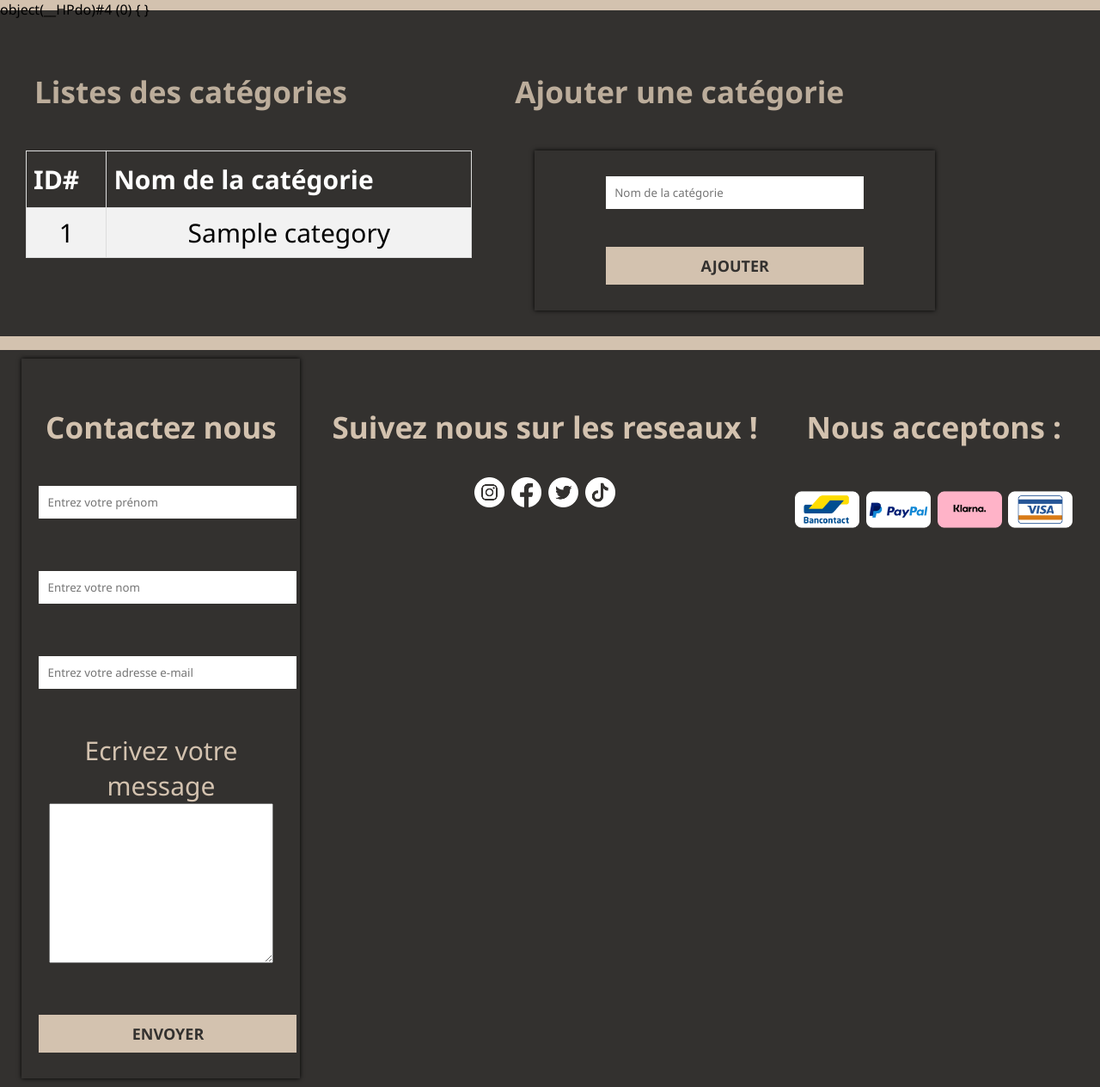
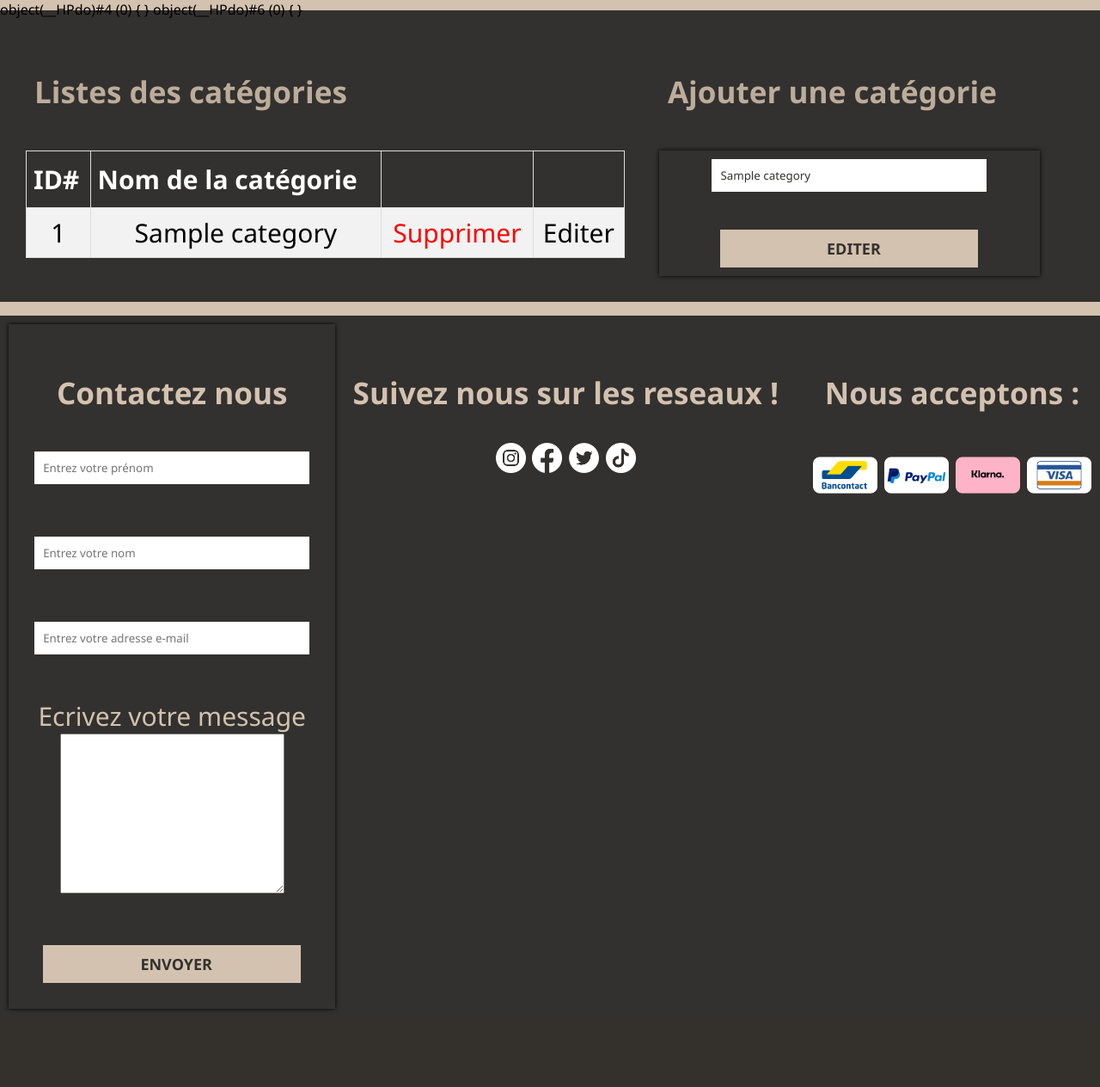
Before and after one commit to nejlael/Projet-zad-nejla, a PHP site: page /categories.php?action=edit&id=1 in a window 1280 px wide. Shown: the part 129-1393 px from the top of the page at 86% size. After the commit the page ends 1304 px from the top, so only its background shows below. Run offline with PHP 8.4, Linux system fonts and the light colour scheme; the visitor is signed in with stand-in values (Sample User, id 1); tables that the repository leaves empty hold one stand-in row (values such as "Sample post").

Commit message:
nettoyage : indentation

```diff
--- a/backend/config/db.php
+++ b/backend/config/db.php
@@ -1,4 +1,9 @@
 <?php
+
+ini_set('mysql.connect_timeout',300);
+ini_set('default_socket_timeout',300);
+define('MB', 1048576); //1024 bytes *1024 bytes = 1048576 = 1 MB
+
 
 class Db{
     public $_db;
@@ -8,7 +13,7 @@
     {
         try {
 			//permet de charger la base de donnée
-            $this->_db = new PDO('mysql:host=localhost;dbname=emerald_boutique;port=3306', 'zad_emerald', 'zad_emerald');
+            $this->_db = new PDO('mysql:host=localhost;dbname=emerald_boutique;port=3306', 'root', '');
             var_dump($this->_db);
             $this->_db->setAttribute(PDO::ATTR_ERRMODE,PDO::ERRMODE_EXCEPTION);
 			$this->_db->setAttribute(PDO::ATTR_DEFAULT_FETCH_MODE,PDO::FETCH_OBJ);
--- a/backend/services/category.service.php
+++ b/backend/services/category.service.php
@@ -21,7 +21,7 @@
 	}
 
     public function getCategories() {
-		$query = 'SELECT * FROM categories';
+		$query = 'SELECT * FROM categories ORDER BY id';
 
 		# Exécution du query
 		$result = $this->db->query($query);
@@ -36,6 +36,34 @@
 		return $array;
 	}
 
+	public function getCategory($id) {
+		$query = 'SELECT * FROM categories WHERE id="'.$id.'"';
+		$result = $this->db->query($query);
+		$row = $result->fetch();
+		if ($result->rowcount()!=0) {
+			return new Category($row->id,$row->name);
+		}
+		return null;
+	}
+
+	public function deleteCategory($categoryId){
+		$query = 'DELETE FROM categories WHERE id="'.$categoryId . '"';
+		$qp = $this->db->prepare($query);
+		$qp->execute();
+		return true;
+	}
+
+
+	public function editCategory($category){
+		$query = 'UPDATE categories SET name=' . $this->db->quote($category->name()) . 'WHERE id=' . $category->id();
+		$qp = $this->db->prepare($query);
+		try{
+            $qp->execute();
+            return true;
+        }catch (PDOException $e) {
+		    return false;
+        }
+	}
 
 }
 
--- a/catalogue.php
+++ b/catalog.php
@@ -1,12 +1,11 @@
 <?php
     include 'layout/header.php';
     require 'backend/config/db.php';
-require 'backend/models/product.class.php';
-require 'backend/services/product.service.php';
+    require 'backend/models/category.class.php';
+    require 'backend/services/category.service.php';
 
     require 'backend/models/product.class.php';
     require 'backend/services/product.service.php';
-
 
     $productService = new ProductService();
 
@@ -19,7 +18,6 @@
     }else{
         $products = $productService->getProductsByCategory($_GET['category_id']);
     }
-
 
     ?>
     <main>
--- a/categories.php
+++ b/categories.php
@@ -1,67 +1,98 @@
 <?php
-
     require 'backend/config/db.php';
     include 'layout/header.php';
 
-if (!isLogged()) {
+    if (!isAdmin()) {
         header('location:login.php');
     }
+    require 'backend/models/product.class.php';
     require 'backend/models/category.class.php';
+
     require 'backend/services/category.service.php';
+    require 'backend/services/product.service.php';
 
     $array = [
         'nameError' => '',
         'messageSuccess' => '',
         'messageError' => '',
-    'isSuccess' => true
+        'isSuccess' => true,
     ];
+    $productService = new ProductService();
     $categoryService = new CategoryService();
+    $categoryToEdit = null;
+    if (isset($_GET['action']) && !empty($_GET['action'])) {
+        if ($_GET['action'] == 'delete') {
+            if (!empty($_GET['id'])) {
+                //Supprimer les produits liés à la catégorie
+                $productService->deleteProductByCategoryId($_GET['id']);
+                //Ensuite supprimer la catégorie
+                $categoryService->deleteCategory($_GET['id']);
+
+                header('location:categories.php');
+            }
+        }
+        if ($_GET['action'] == 'edit') {
+            $categoryToEdit = $categoryService->getCategory($_GET['id']);
+        }
+    }
     $categories = $categoryService->getCategories();
 
-
     if (strtoupper($_SERVER['REQUEST_METHOD']) === 'POST') {
-
-    if(isset($_POST['submit'])){
         $name = verifyInput($_POST['name']);
+        //Cette instruction est commune selon si on souhaite ajouter ou editer une catégorie
         if (empty($name)) {
             $array['nameError'] = 'Le nom de la catégorie est requis !';
             $array['isSuccess'] = false;
         }
+
+        if (isset($_POST['editSubmit'])) {
             if ($array['isSuccess']) {
-            $category = new Category(
-                null,
-                $name,
-            );
+                $category = new Category($_GET['id'], $name);
+
+                $isEdit= $categoryService->editCategory($category);
+                if ($isEdit) {
+                    $array['messageSuccess'] = 'Catégorie éditée !';
+                    header('location:categories.php');
+                } else {
+                    $array['messageError'] = 'La catégorie existe déjà !';
+                }
+            }
+        }
+
+        if (isset($_POST['addSubmit'])) {
+            if ($array['isSuccess']) {
+                $category = new Category(null, $name);
 
                 $isAdded = $categoryService->save($category);
-            if($isAdded){
+                if ($isAdded) {
                     $array['messageSuccess'] = 'Catégorie ajouté !';
-                header("Refresh:0");
-
-            }else{
+                    header('Refresh:0');
+                } else {
                     $array['messageError'] = 'La catégorie existe déjà !';
                 }
             }
         }
     }
-
-
     ?>
-
 <main class="admin">
     <div class="grid-container">
         <div class="grid-item">
             <h3>Listes des catégories</h3>
-
             <table id="table">
                 <tr>
                     <th>ID#</th>
                     <th>Nom de la catégorie</th>
+                    <th></th>
+                    <th></th>
                 </tr>
-  <?php for ($i=0;$i<count($categories);$i++) { ?>
+                <?php for ($i = 0; $i < count($categories); $i++) { ?>
                 <tr>
-    <td><?= $categories[$i]->id()?></td>
-    <td><?= $categories[$i]->name()?></td>
+                    <td><?= $categories[$i]->id() ?></td>
+                    <td><?= $categories[$i]->name() ?></td>
+                    <td onclick="return confirm('Voulez-vous vraiment supprimer cette catégorie ?')"><a href="categories.php?action=delete&id=<?= $categories[
+                        $i
+                        ]->id() ?>" class="deleteBtn">Supprimer</a></td>
+                    <td><a href="categories.php?action=edit&id=<?= $categories[$i]->id() ?>" class="editBtn">Editer</a></td>
                 </tr>
                 <?php } ?>
             </table>
@@ -69,27 +100,26 @@
         <div class="grid-item">
             <h3>Ajouter une catégorie</h3>
             <form action="" method="POST">
-            <?php
-             if($array['messageSuccess']){ ?>
+                <?php if ($array['messageSuccess']) { ?>
                 <div class="alert-success">
                     <?= $array['messageSuccess'] ?>
                 </div>
                 <?php } ?>
-
-            <?php
-             if($array['messageError']){ ?>
+                <?php if ($array['messageError']) { ?>
                 <div class="alert-error">
                     <?= $array['messageError'] ?>
                 </div>
                 <?php } ?>
-            <input type="text" name="name" placeholder="Nom de la catégorie">
+                <input type="text" name="name" placeholder="Nom de la catégorie" value="<?= $categoryToEdit != null ? $categoryToEdit->name(): '' ?>">
                 <div><small class="errors"><?= $array['nameError'] ?></small></div>
                 <br>
-            <input class="submit" type="submit" name="submit" value="Ajouter">
+                <?php if (isset($_GET['action']) && $_GET['action'] == 'edit') { ?>
+                <input class="submit" type="submit" name="editSubmit" value="Editer">
+                <?php } else { ?>
+                <input class="submit" type="submit" name="addSubmit" value="Ajouter">
+                <?php } ?>
             </form>
         </div>
     </div>
-
 </main>
-
 <?php include 'layout/footer.php'; ?>
--- a/css/style.css
+++ b/css/style.css
@@ -1,10 +1,10 @@
 * {
   font-family: 'Segoe UI', Tahoma, Geneva, Verdana, sans-serif;
 }
-
 body {
   margin: 0 auto;
   background-color: #d3c2af;
+  overflow-x: hidden;
 }
 /*-------------------BARRE D'ANNONCE-----------------------*/
 .announcementBar {
@@ -94,13 +94,12 @@
   color: #f7f4ef;
   box-shadow: 0px 0px 5px black;
   display: inline-block;
-  margin: 5px;
-  height: 220px;
-  width: 180px;
+  margin: 1em;
+  height: 50%;
 }
 .card img {
   margin: 0px;
-  height: 180px;
+  height: 10em;
 }
 .card img:hover {
   opacity: 50%;
@@ -117,7 +116,6 @@
 /*-------------------NOUVEAUTES PAGE D'ACCUEIL-----------------------*/
 .catalogue {
   width: 100%;
-  text-align: center;
 }
 
 h2 {
@@ -188,7 +186,8 @@
   font-family: 'Segoe UI', Tahoma, Geneva, Verdana, sans-serif;
   max-width: 850px;
   min-width: 850px;
-  margin: auto;
+  margin-top: 1em;
+  margin-left: 15em;
 }
 .description {
   width: 400px;
@@ -218,7 +217,7 @@
 
 /*------------PAGE PANIER-------------*/
 .panier {
-  margin-top: 0px;
+  margin-top: 1em;
   width: 100%;
   text-align: center;
 }
@@ -230,39 +229,29 @@
 /*------------FOOTER-------------*/
 footer {
   background-color: #33312f;
-  height: auto;
-  margin: 0 auto;
-  margin-top: -150px;
-  padding-top: 200px;
   color: #d3c2af;
   text-align: center;
-  padding-bottom: 50px;
+  width: 100%;
 }
-
-form {
-  background-color: #33312f;
-  margin: auto;
-  padding: 20px;
-  width: 80%;
-  font-size: 18px;
-  box-shadow: 0px 0px 5px black;
-}
-
 input {
-  margin: 10px 0;
+  margin: 10px;
   border: none;
   padding: 10px 0px 10px 0px;
   width: 300px;
   color: #33312f;
   padding: 10px;
-  box-sizing: border-box;
 }
-
+form {
+  background-color: #33312f;
+  font-size: 18px;
+  box-shadow: 0px 0px 5px black;
+}
 .submit {
   font-weight: bold;
   font-size: large;
   background-color: #d3c2af;
   text-transform: uppercase;
+  padding-left: 20px;
 }
 .submit:hover {
   background-color: #ffebd5;
@@ -346,10 +335,10 @@
 }
 
 .alert-error {
-    border: 1px solid red;
-    background-color: #f2dede;
-    color: red;
-  }
+  border: 1px solid red;
+  background-color: #f2dede;
+  color: red;
+}
 
 /*****Table*****/
 #table {
@@ -357,14 +346,19 @@
   width: 100%;
 }
 
-#table td, #table th {
+#table td,
+#table th {
   border: 1px solid #ddd;
   padding: 8px;
 }
 
-#table tr{background-color: #f2f2f2;}
+#table tr {
+  background-color: #f2f2f2;
+}
 
-#table tr:hover {background-color: #ddd;}
+#table tr:hover {
+  background-color: #ddd;
+}
 
 #table th {
   padding-top: 12px;
@@ -374,7 +368,59 @@
   color: white;
 }
 
-.select-category{
+.select-category {
   width: 70%;
 }
-/*--------------------------------------LES MEDIA QUERIES------------------------------------------*/
+
+.retirer-panier {
+  background-color: red;
+  color: white;
+}
+
+.sidebar {
+  height: 100%;
+  width: 150px;
+  position: absolute;
+  top: 0;
+  left: 0;
+  padding-top: 40px;
+  background-color: black;
+  color: white;
+  overflow-y: auto;
+  padding-left: 1em;
+}
+
+.sidebar div {
+  padding: 8px;
+  font-size: 24px;
+  display: block;
+}
+
+.sidebar p a {
+  text-decoration: none;
+  color: white;
+}
+
+.sidebar p a:hover {
+  color: red;
+}
+
+.body-text {
+  margin-left: 200px;
+  font-size: 18px;
+}
+
+.deleteBtn{
+  color: red;
+  text-decoration: none;
+}
+
+.voirBtn{
+  color: blue;
+  text-decoration: none;
+}
+
+.editBtn{
+  color: black;
+  text-decoration: none;
+}
--- a/product.php
+++ b/product.php
@@ -1,4 +1,3 @@
-
 <?php
     require 'backend/config/db.php';
     include 'layout/header.php';
```
Also changed, not shown: login.php (+2 -8 lines), baskets.php (renamed from basket.php). Lines whose indentation alone changed are shown as unchanged.
